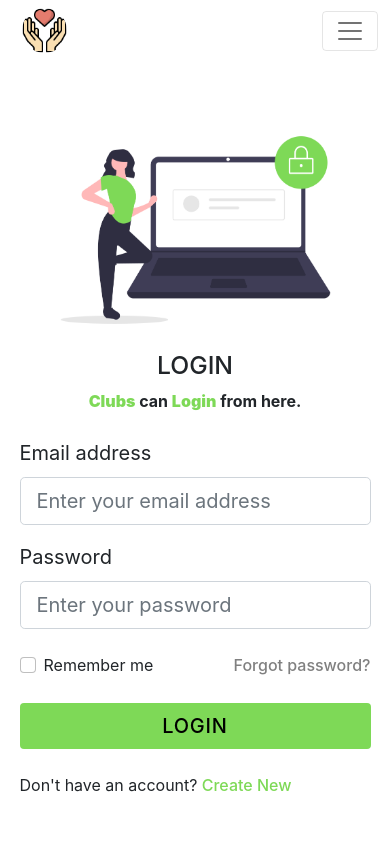
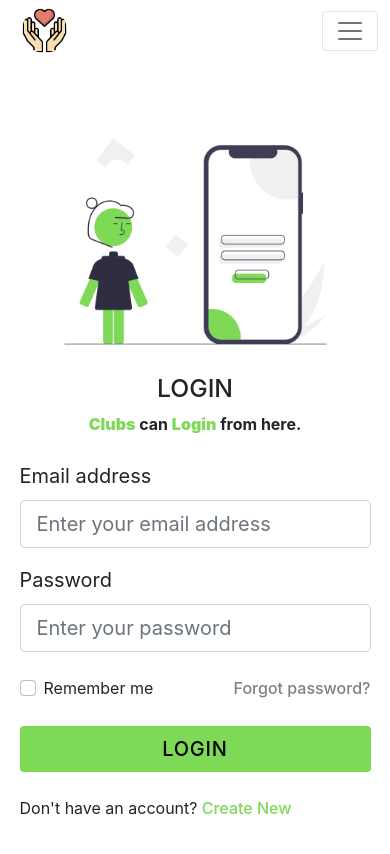
Before and after one commit to ngoworldcommunity/NGOWorld, a React (Create React App) app in the folder milan-app/: page /user/login in a window 390 px wide. Shown: the top 854 px of the page. Built offline with nearby package versions, Linux system fonts and the light colour scheme.

Commit message:
Added: Different Images for different environments
* Added Custom image for mobile and desktop

```diff
--- a/milan-app/src/pages/clubs/ClubsLogin.jsx
+++ b/milan-app/src/pages/clubs/ClubsLogin.jsx
@@ -1,6 +1,7 @@
 import React from 'react';
 import Navbar from '../../components/Navbar';
 import loginImg from '../../assets/pictures/login-img.png';
+import mobileLoginImg from '../../assets/pictures/login-img-mobile.png';
 import { Link } from 'react-router-dom';
 import "../../styles/login.css";
 
@@ -12,7 +13,8 @@ const ClubRegister = () =>{
         <div className="mobile-sec container py-5 h-100">
             <div className="row d-flex align-items-center justify-content-center h-100">
                 <div className="col-md-8 col-lg-7 col-xl-6">
-                    <img src={loginImg}  className="img-fluid" alt="Login" />
+                    <img src={loginImg}  className="img-fluid desktop-img" alt="Login" />
+                    <img src={mobileLoginImg}  className="img-fluid mobile-img" alt="Another Login" />
                 </div>
 
             <div className="col-md-7 col-lg-5 col-xl-5 offset-xl-1">
--- a/milan-app/src/styles/login.css
+++ b/milan-app/src/styles/login.css
@@ -38,6 +38,10 @@ p strong {
     color:#7ED957;
 }
 
+.mobile-img{
+    display: none;
+}
+
 /* For Mobile */
 @media screen and (max-width: 400px) {
 
@@ -45,6 +49,14 @@ p strong {
         text-align: center!important;
     }
 
+    .mobile-img{
+        display: block;
+    }
+
+    .desktop-img{
+        display: none;
+    }
+
     .mobile-sec{
         padding: 0 5%;
     }
```
Also changed, not shown: milan-app/src/assets/pictures/login-img-mobile.png (added).
